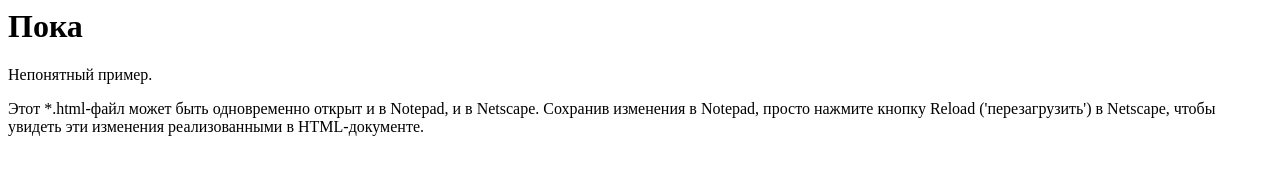
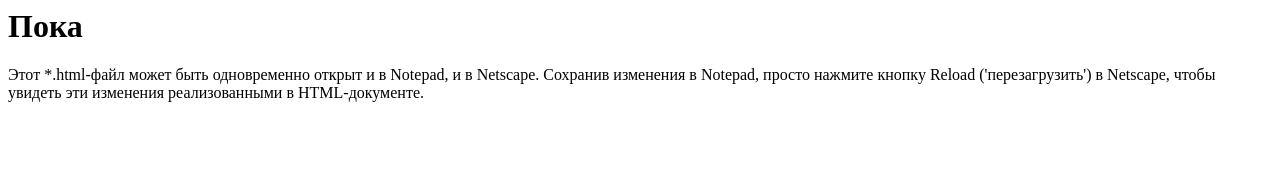
Before and after one commit to BigLeoCklick/special-app, a plain HTML site: page index.html in a window 1280 px wide. Drawn offline with Linux system fonts and the light colour scheme.

Commit message:
deleted one string in index.html

```diff
--- a/index.html
+++ b/index.html
@@ -4,7 +4,6 @@
 </head>
 <body>
 <H1>Пока</H1>
-<P> Непонятный пример. </P>
 <P> Этот *.html-файл может быть одновременно открыт и в Notepad, и в Netscape. Сохранив изменения в Notepad, просто нажмите кнопку Reload ('перезагрузить') в Netscape, чтобы увидеть эти изменения реализованными в HTML-документе. </P>
 </body>
 </html>
```
